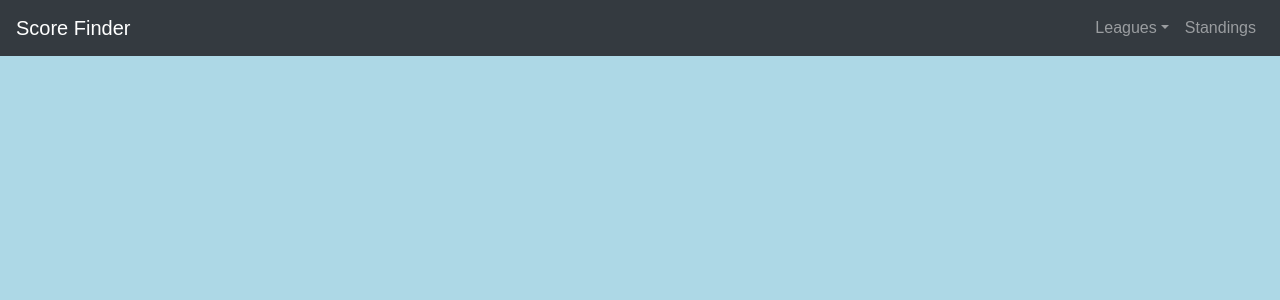
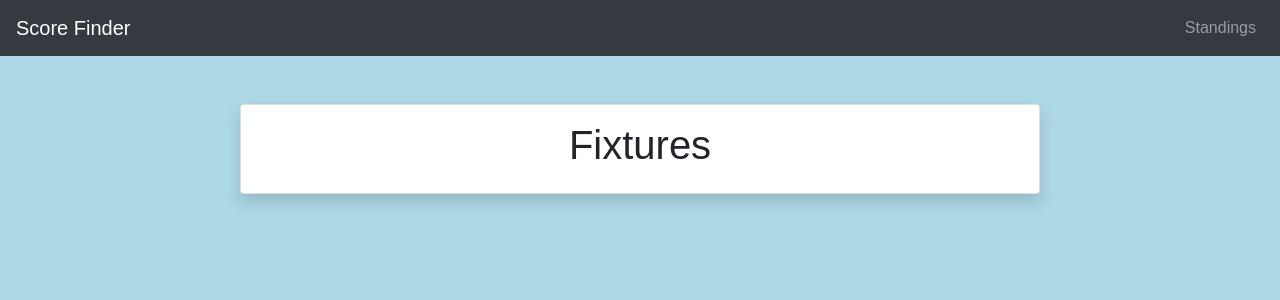
Before and after one commit to JamesHattersley83/scorefinder, a React (Create React App) app: page /ScoreFinder/fixtures in a window 1280 px wide. Shown: the top 300 px of the page. Built offline with nearby package versions, Linux system fonts and the light colour scheme; no server answers.

Commit message:
updated react-router and fixed routes to pages

```diff
--- a/package.json
+++ b/package.json
@@ -6,7 +6,7 @@
   "dependencies": {
     "react": "^16.8.4",
     "react-dom": "^16.8.4",
-    "react-router-dom": "^5.0.0",
+    "react-router-dom": "^4.4.0-beta.8",
     "react-scripts": "2.1.8"
   },
   "scripts": {
--- a/src/App.js
+++ b/src/App.js
@@ -11,7 +11,9 @@ class App extends Component {
     super();
     this.state = {
       teams: [],
-      leagueId: ""
+      leagueId: "",
+      fixtures: [],
+      results: []
     };
   }
 
@@ -34,8 +36,8 @@ class App extends Component {
           <NavBar />
           <Switch>
             <Route exact path="/" render={() => <TeamList teams={teams} />} />
-            <Route path="/fixtures/team/" component={Fixtures} />
-            <Route path="/results/team/" component={Results} />
+            <Route path="/fixtures" component={Fixtures} />
+            <Route path="/results" component={Results} />
           </Switch>
         </React.Fragment>
       </Router>
--- a/src/components/Fixtures.js
+++ b/src/components/Fixtures.js
@@ -2,10 +2,11 @@ import React from "react";
 
 const Fixtures = () => {
   return (
-    <div>
-      <React.Fragment>
-        <h1>Fixtures</h1>
-      </React.Fragment>
+    <div
+      className="card text-center mx-auto shadow p-3 mb-5 rounded"
+      style={{ width: "50rem" }}
+    >
+      <h1>Fixtures</h1>
     </div>
   );
 };
--- a/src/components/NavBar.js
+++ b/src/components/NavBar.js
@@ -21,32 +21,6 @@ const NavBar = () => {
 
       <div class="collapse navbar-collapse" id="navbarTogglerDemo02">
         <ul className="navbar-nav align-items-center ml-auto">
-          <li className="nav-item dropdown">
-            <a
-              className="nav-link dropdown-toggle"
-              href="#"
-              id="navbarDropdownMenuLink"
-              data-toggle="dropdown"
-              aria-haspopup="true"
-              aria-expanded="false"
-            >
-              Leagues
-            </a>
-            <div className="dropdown-menu">
-              <Link to="/Leagues" className="dropdown-item">
-                Premier League
-              </Link>
-              <Link to="/Leagues" className="dropdown-item">
-                La Liga
-              </Link>
-              <Link to="/Leagues" className="dropdown-item">
-                Seria A
-              </Link>
-              <Link to="/Leagues" className="dropdown-item">
-                Bundesliga
-              </Link>
-            </div>
-          </li>
           <li className="nav-item">
             <Link to="/standings" className="nav-link">
               Standings
--- a/src/components/Results.js
+++ b/src/components/Results.js
@@ -2,10 +2,11 @@ import React from "react";
 
 const Results = () => {
   return (
-    <div>
-      <React.Fragment>
-        <h1>Results</h1>
-      </React.Fragment>
+    <div
+      className="card text-center mx-auto shadow p-3 mb-5 rounded"
+      style={{ width: "50rem" }}
+    >
+      <h1>Results</h1>
     </div>
   );
 };
```
Also changed, not shown: 1 other file (tests, documents, lock files or other folders).
